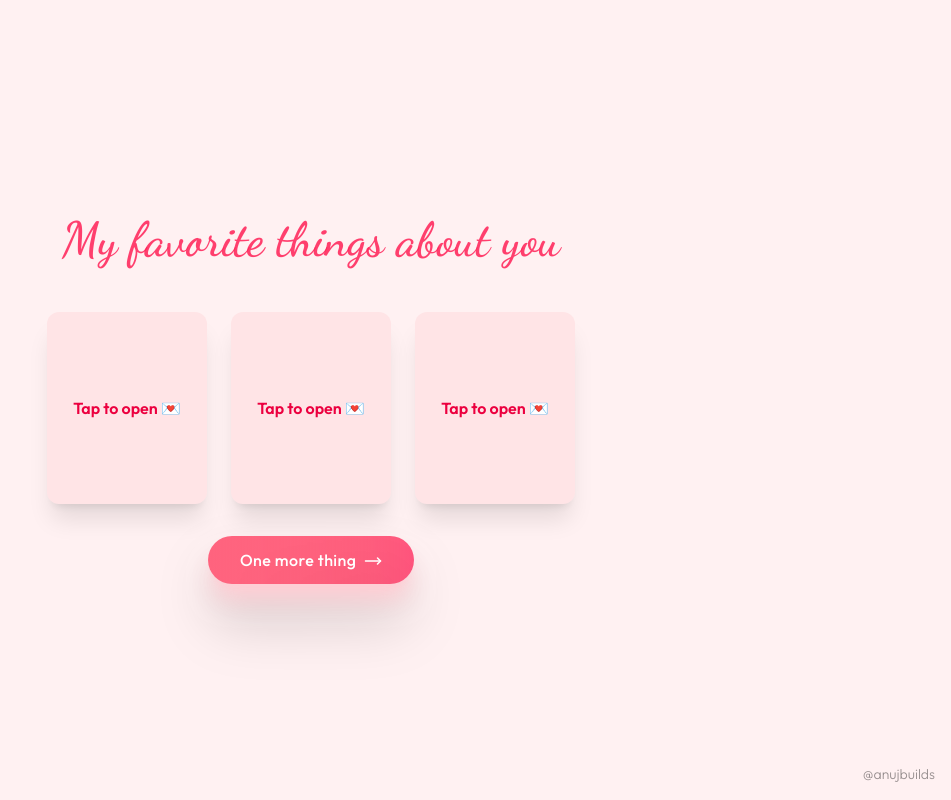
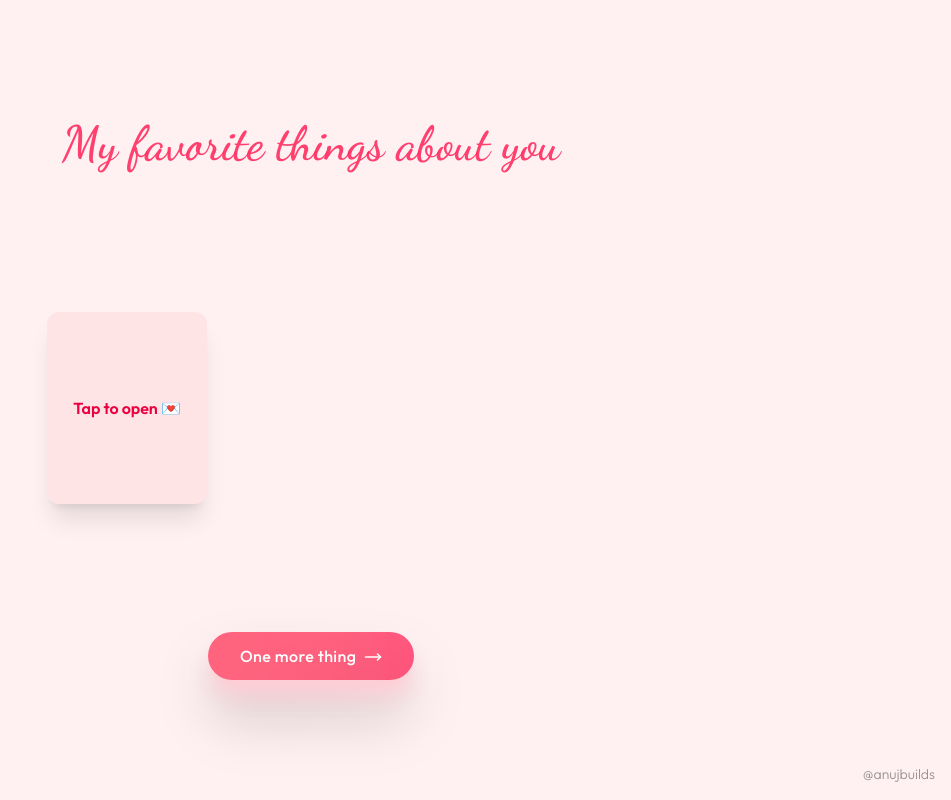
Before and after one commit to Devmon432hz/compliment-v2, a Next.js app: page / in a window 1280 px wide. Both pictures are taken after a click on the button 639 px from the left and 422 px from the top of the page. Shown: the whole page, without its empty margins (329-1280 px from the left). Built offline with nearby package versions, Linux system fonts and the light colour scheme.

Commit message:
Update ComplimentsScreen.jsx

```diff
--- a/src/components/screens/ComplimentsScreen.jsx
+++ b/src/components/screens/ComplimentsScreen.jsx
@@ -10,14 +10,12 @@ const Card = ({ text, isOpen, onClick }) => {
             onClick={onClick}
         >
             <motion.div
-                className={`w-full h-full relative rounded-xl ${
-                    isOpen ? "shadow-[0_0_30px_rgba(244,63,94,0.6)]" : ""
-                }`}
+                className="w-full h-full relative"
                 animate={{ rotateY: isOpen ? 180 : 0 }}
                 transition={{ duration: 0.8, ease: "easeInOut" }}
                 style={{ transformStyle: "preserve-3d" }}
             >
-                {/* Front */}
+                {/* Front Side */}
                 <div
                     className="absolute inset-0 bg-rose-100 flex items-center justify-center text-rose-600 font-semibold rounded-xl shadow-xl"
                     style={{ backfaceVisibility: "hidden" }}
@@ -25,9 +23,9 @@ const Card = ({ text, isOpen, onClick }) => {
                     Tap to open 💌
                 </div>
 
-                {/* Back */}
+                {/* Back Side */}
                 <div
-                    className="absolute inset-0 bg-white p-4 shadow-xl flex items-center justify-center text-center border-2 border-rose-200 rounded-xl"
+                    className="absolute inset-0 bg-white p-4 shadow-xl flex flex-col justify-center text-center border-2 border-rose-200 rounded-xl"
                     style={{
                         transform: "rotateY(180deg)",
                         backfaceVisibility: "hidden",
@@ -43,19 +41,13 @@ const Card = ({ text, isOpen, onClick }) => {
 };
 
 export default function ComplimentsScreen({ onNext }) {
-    const [openCards, setOpenCards] = useState([]);
+    const [openIndex, setOpenIndex] = useState(-1);
 
     const compliments = [
         "Being around you makes even ordinary days feel special.",
         "I love how your eyes light up when you talk about things you love.",
         "Your laugh is literally my favorite sound in the entire universe. Never stop."
     ];
-
-    const handleOpen = (index) => {
-        if (!openCards.includes(index)) {
-            setOpenCards([...openCards, index]);
-        }
-    };
 
     return (
         <motion.div
@@ -67,14 +59,27 @@ export default function ComplimentsScreen({ onNext }) {
                 My favorite things about you
             </h2>
 
-            <div className="flex gap-6 flex-wrap justify-center">
+            <div className="relative w-full max-w-md h-96 flex items-center justify-center gap-6">
                 {compliments.map((text, index) => (
-                    <Card
+                    <motion.div
                         key={index}
-                        text={text}
-                        isOpen={openCards.includes(index)}
-                        onClick={() => handleOpen(index)}
-                    />
+                        initial={{ opacity: 0, y: 40 }}
+                        animate={{
+                            opacity: openIndex >= index - 1 ? 1 : 0,
+                            y: openIndex >= index - 1 ? 0 : 40
+                        }}
+                        transition={{ duration: 0.6, delay: index * 0.4 }}
+                    >
+                        <Card
+                            text={text}
+                            isOpen={openIndex === index}
+                            onClick={() => {
+                                if (index === openIndex + 1) {
+                                    setOpenIndex(index);
+                                }
+                            }}
+                        />
+                    </motion.div>
                 ))}
             </div>
 
```
